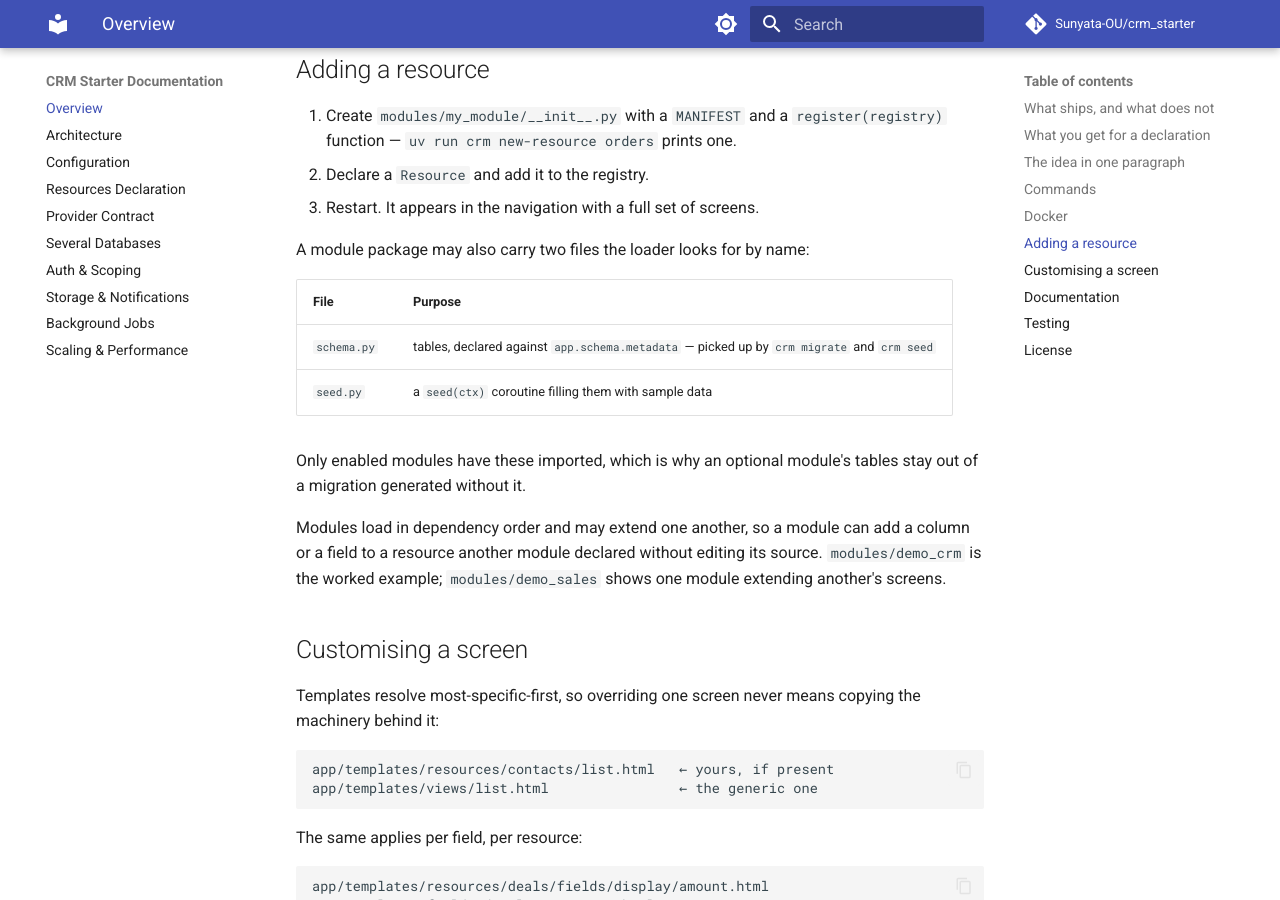
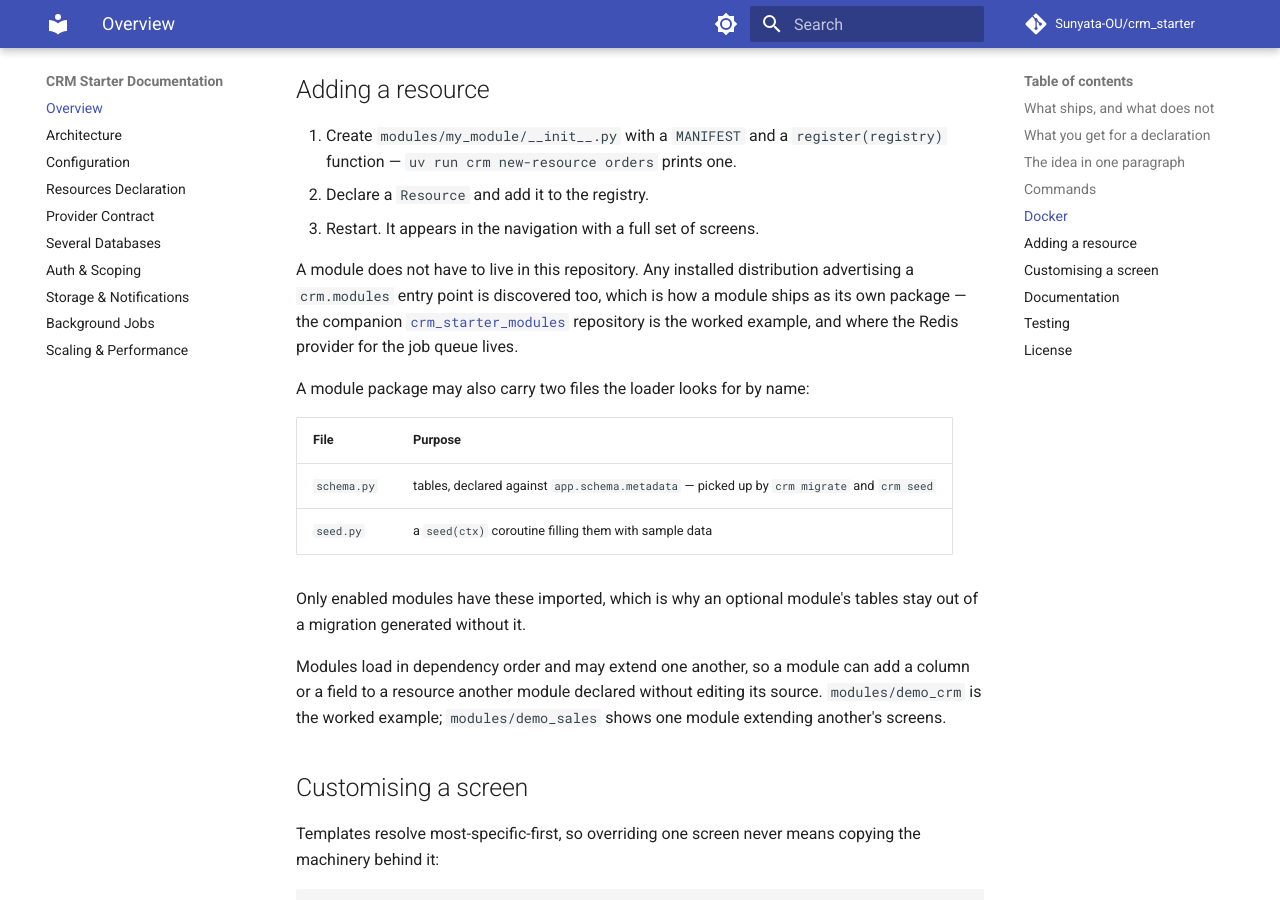
Before and after one commit to Sunyata-OU/crm_starter, an MkDocs documentation site: the page built from docs/index.md, in a window 1280 px wide and 900 px high, scrolled down 3771 px. Built offline with MkDocs 1.6.1 and Material for MkDocs 9.7.7, drawn with Linux system fonts in a browser that asks for light colours; comment, search, counter and statistics services are not loaded; some of the changed text lies outside the part shown.

Commit message:
README: say the queue's store is swappable, and that modules can live elsewhere
Two things the README never said, both of which a reader would have to
find in the source.

The background-jobs row implied the queue is the database. It is any
store with a conditional write, which is the whole reason the Redis
provider was possible without touching app/jobs/.

And "Adding a resource" described creating a folder under modules/
without mentioning that a module may ship as its own installed package
via a crm.modules entry point -- which is the extension path a real
project wants, and where the Redis provider actually lives. Links the
companion repository.

docs/index.md regenerated from the README, as ever.

```diff
--- a/docs/index.md
+++ b/docs/index.md
@@ -83,7 +83,7 @@
 | **Auth** | password, OIDC/SSO, gateway headers, API tokens — chained |
 | **Files** | uploads to local disk or S3-compatible storage, permission-checked downloads |
 | **Notifications** | in-app bell, email, webhooks, and scheduled reminders |
-| **Background jobs** | a durable queue with claims, retries, backoff and leases — `crm worker` |
+| **Background jobs** | a durable queue with claims, retries, backoff and leases — `crm worker`, on any store with a conditional write |
 | **Passwords** | change, admin reset, emailed single-use reset links, lockout — *only where the auth provider owns the password* |
 | **Caching** | optional, shared or in-process, off by default |
 | **Several databases** | a resource per database, or **one resource merged from several**, each migrated and seeded on its own |
@@ -152,6 +152,13 @@
 2. Declare a `Resource` and add it to the registry.
 3. Restart. It appears in the navigation with a full set of screens.
 
+A module does not have to live in this repository. Any installed distribution
+advertising a `crm.modules` entry point is discovered too, which is how a
+module ships as its own package — the companion
+[`crm_starter_modules`](https://github.com/Sunyata-OU/crm_starter_modules)
+repository is the worked example, and where the Redis provider for the job
+queue lives.
+
 A module package may also carry two files the loader looks for by name:
 
 | File | Purpose |
```
Also changed, not shown: README.md (+8 -1 lines).
